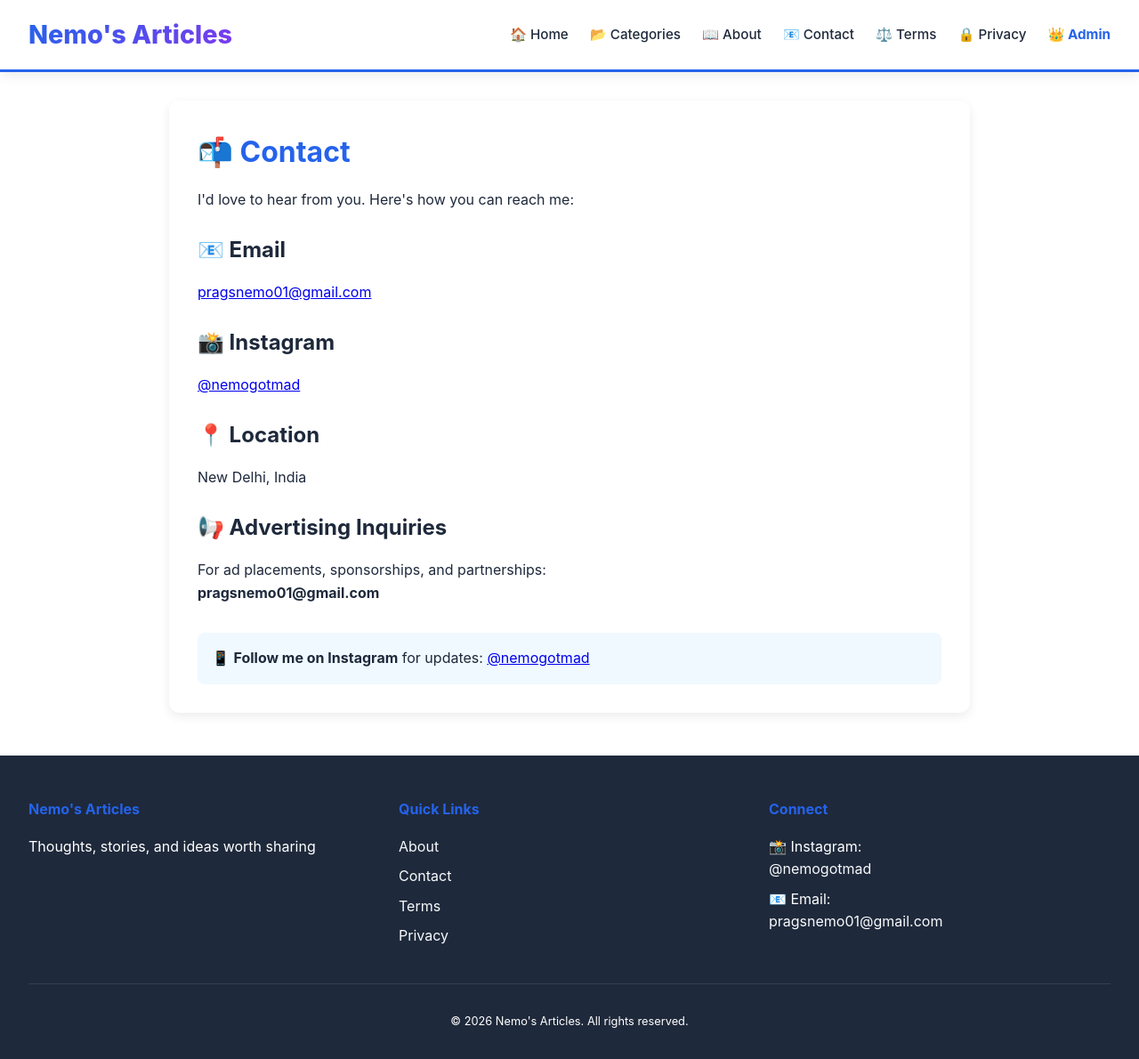
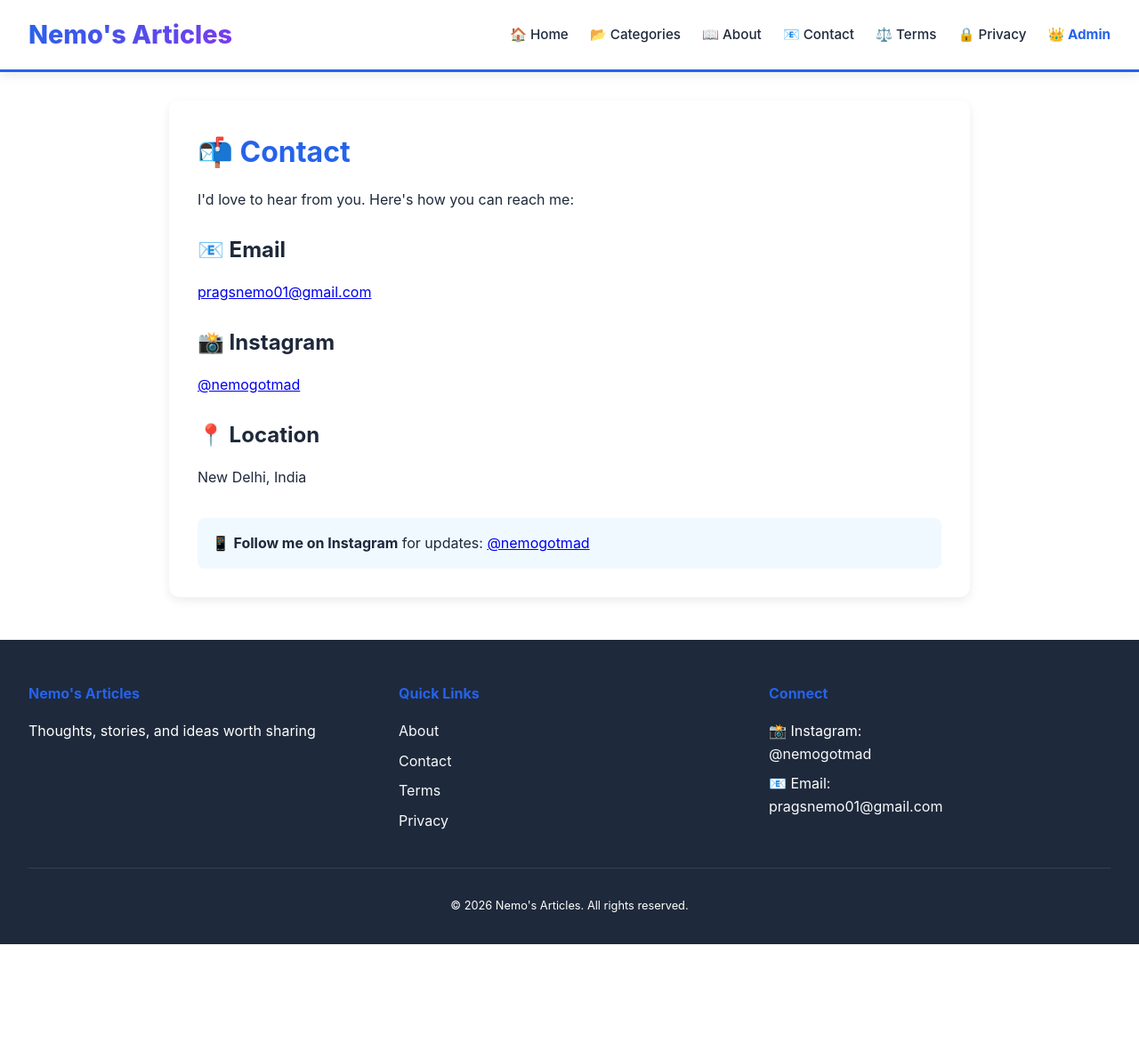
Before and after one commit to nemogotmad/nemo, a Jekyll site: the page built from contact.html, in a window 1280 px wide and 1190 px high. Shown: the whole window at 89% size. Built offline with Jekyll 4.4.1, drawn with Linux system fonts in a browser that asks for light colours.

Commit message:
Update contact.html

```diff
--- a/contact.html
+++ b/contact.html
@@ -17,10 +17,6 @@ title: "Contact"
     <h2>📍 Location</h2>
     <p>New Delhi, India</p>
 
-    <h2>📢 Advertising Inquiries</h2>
-    <p>For ad placements, sponsorships, and partnerships:<br>
-    <strong>pragsnemo01@gmail.com</strong></p>
-
     <div style="margin-top: 2rem; padding: 1rem; background: #f0f9ff; border-radius: 8px;">
         <p>📱 <strong>Follow me on Instagram</strong> for updates: <a href="https://instagram.com/nemogotmad">@nemogotmad</a></p>
     </div>
```
